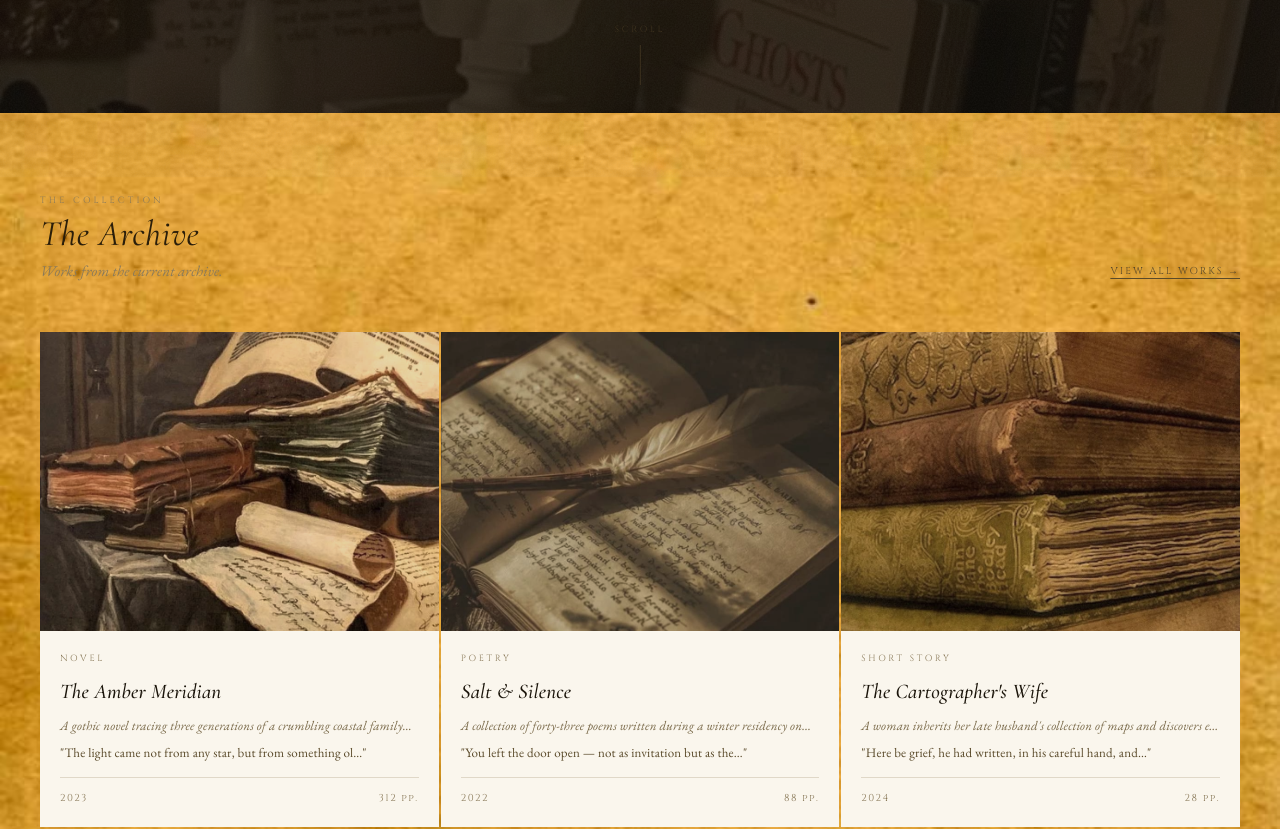
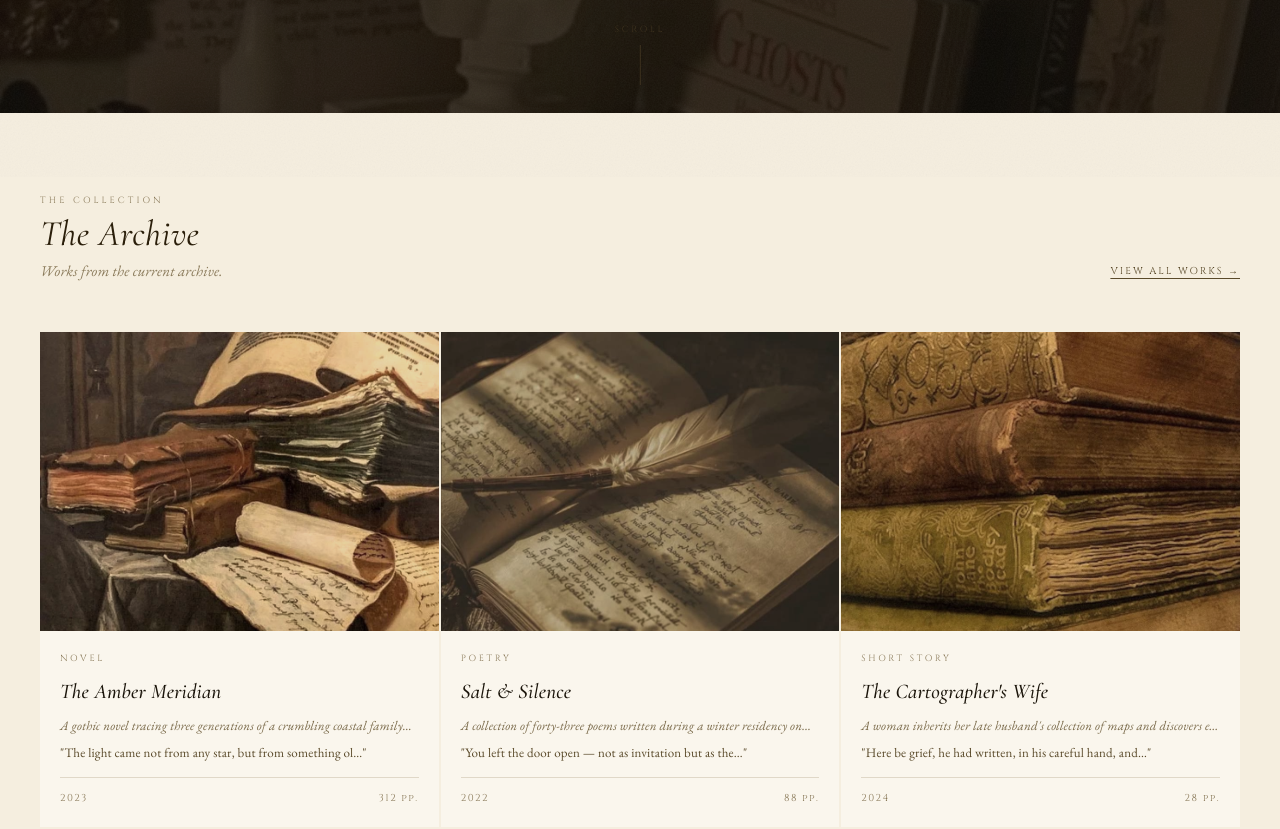
Before and after one commit to bslleen/WP, a React (Vite) app: page / in a window 1280 px wide. Shown: the part 623-1452 px from the top of the page. Built offline with nearby package versions, Linux system fonts and the light colour scheme; no server answers; a web font is replaced by a local one.

Commit message:
Revert collection section bg to flat #f5eedf

```diff
--- a/src/pages/Home.jsx
+++ b/src/pages/Home.jsx
@@ -281,12 +281,7 @@ export default function Home() {
       </section>
 
       {/* ── COLLECTION ────────────────────────────────────────────────────── */}
-      <section style={{
-        backgroundImage: `url(${parchmentBg})`,
-        backgroundSize: 'cover',
-        backgroundPosition: 'center',
-        padding: '80px 40px',
-      }}>
+      <section style={{ background: '#f5eedf', padding: '80px 40px' }}>
         {/* Header */}
         <div style={{
           display: 'flex', alignItems: 'flex-end',
```
